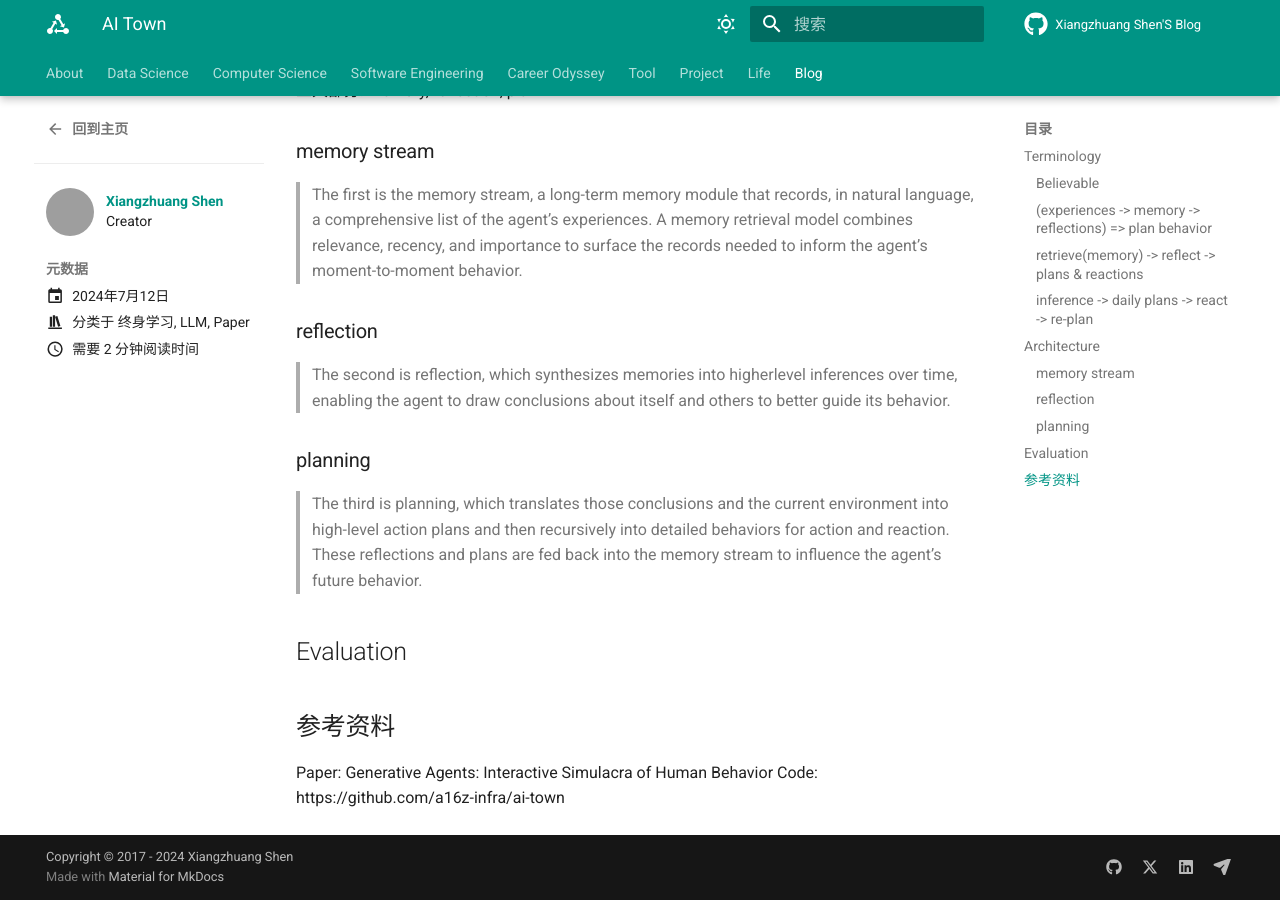
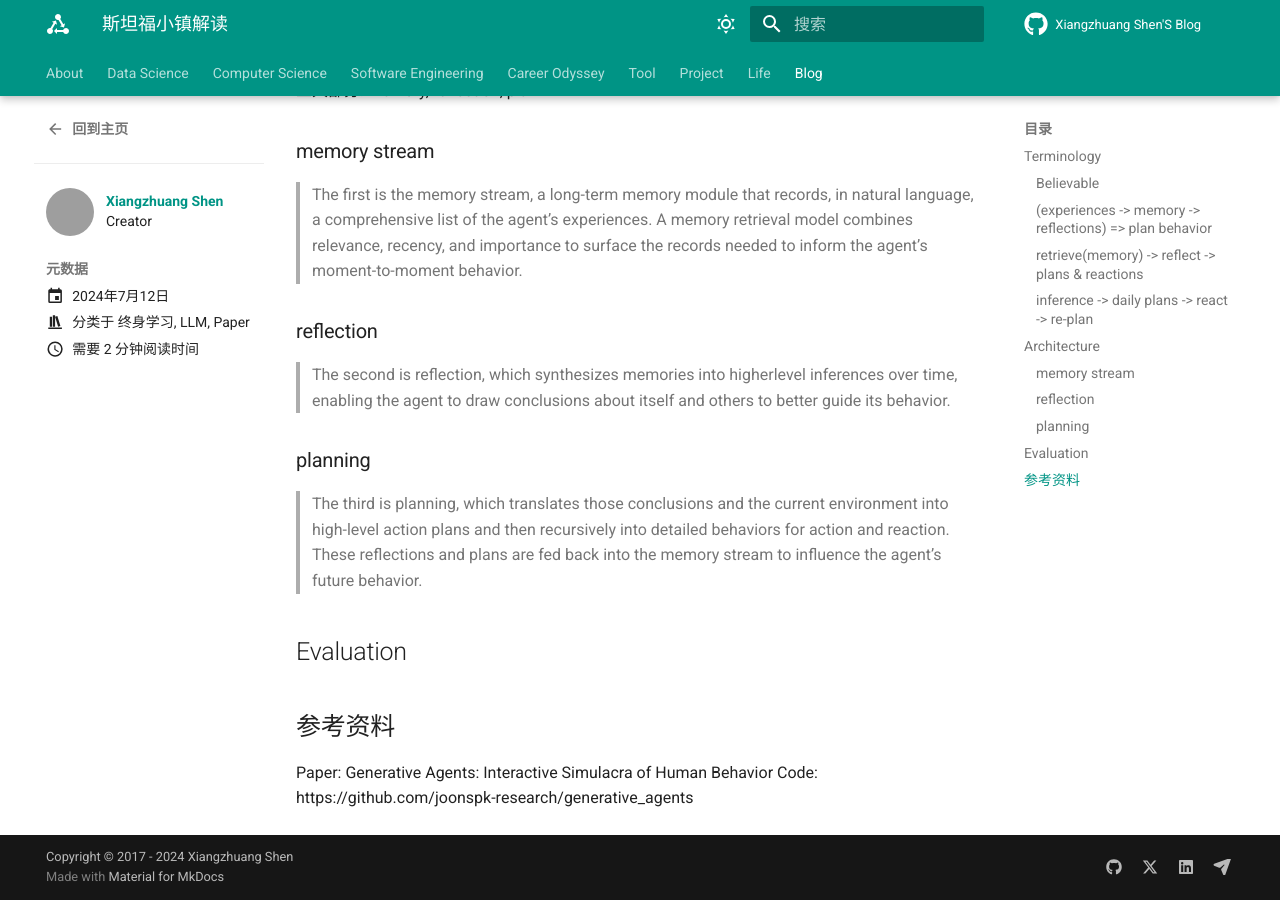
Before and after one commit to shenxiangzhuang/shenxiangzhuang.github.io, an MkDocs documentation site: the page built from docs/blog/posts/ai-town.md, in a window 1280 px wide and 900 px high, scrolled down 1181 px. Built offline with MkDocs 1.6.1 and Material for MkDocs 9.7.7, drawn with Linux system fonts in a browser that asks for light colours; comment, search, counter and statistics services are not loaded; grey boxes are pictures that could not be loaded.

Commit message:
change link

```diff
--- a/docs/blog/posts/ai-town.md
+++ b/docs/blog/posts/ai-town.md
@@ -1,11 +1,11 @@
 ---
-title: AI Town
+title: 斯坦福小镇解读
 draft: true
 date: 2024-07-12
 authors: [mathew]
 slug: ai-town
 description: >
-    斯坦福小镇(AI-Town)系统解读
+    斯坦福小镇解读
 categories:
   - 终身学习
   - LLM
@@ -49,4 +49,4 @@ Ideas(UGC相关): 根据实际event进行re-plan
 
 ## 参考资料
 Paper: Generative Agents: Interactive Simulacra of Human Behavior
-Code: https://github.com/a16z-infra/ai-town
+Code: https://github.com/joonspk-research/generative_agents
```
